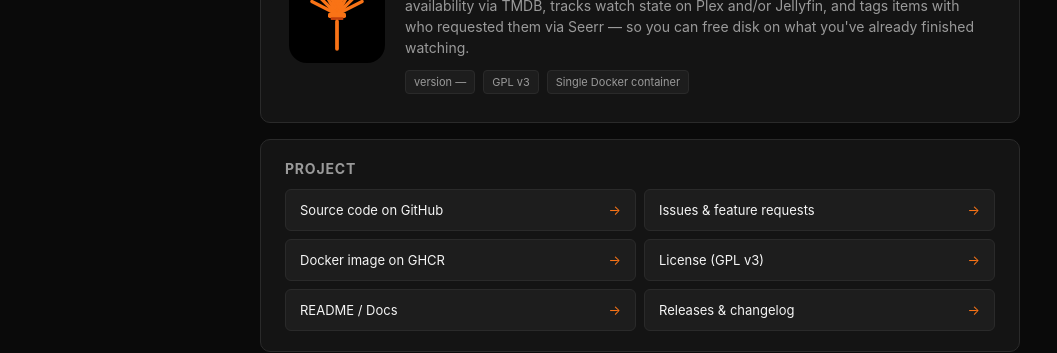
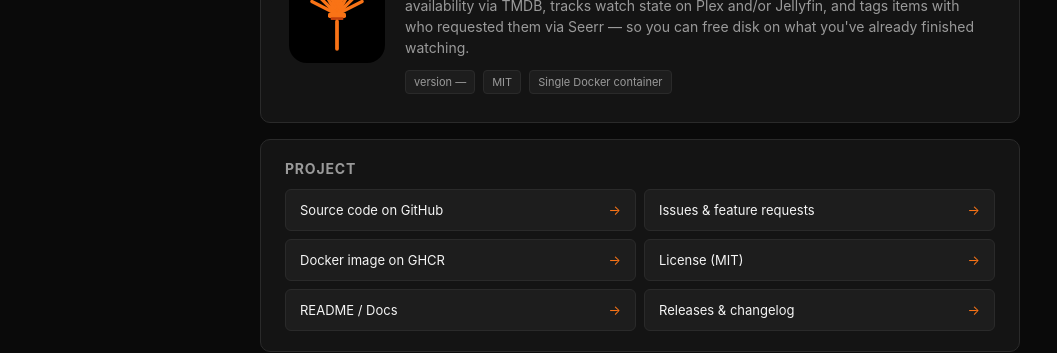
Before and after one commit to NickyM/Housekeeperr, a plain HTML site: page static/about.html in a window 1280 px wide. Shown: the part 166-519 px from the top of the page, without its empty margins (0-1057 px from the left). Drawn offline with Linux system fonts and the light colour scheme; no server answers.

Commit message:
Relicense from GPL v3 to MIT
- LICENSE replaced with canonical MIT text (copyright 2026 NickyM).
- README, Dockerfile OCI label, Actions workflow label, About page
  badge + link, and CLAUDE.md all updated to reflect MIT.

```diff
--- a/static/about.html
+++ b/static/about.html
@@ -64,7 +64,7 @@
           <p>Self-hosted media library cleanup. Scans your Radarr and Sonarr, checks streaming availability via TMDB, tracks watch state on Plex and/or Jellyfin, and tags items with who requested them via Seerr — so you can free disk on what you've already finished watching.</p>
           <div class="badges">
             <span class="badge" id="version-badge">version —</span>
-            <span class="badge">GPL v3</span>
+            <span class="badge">MIT</span>
             <span class="badge">Single Docker container</span>
           </div>
         </div>
@@ -83,7 +83,7 @@
             <span>Docker image on GHCR</span><span class="arrow">→</span>
           </a>
           <a href="https://github.com/NickyM/Housekeeperr/blob/main/LICENSE" target="_blank" rel="noopener">
-            <span>License (GPL v3)</span><span class="arrow">→</span>
+            <span>License (MIT)</span><span class="arrow">→</span>
           </a>
           <a href="https://github.com/NickyM/Housekeeperr/blob/main/README.md" target="_blank" rel="noopener">
             <span>README / Docs</span><span class="arrow">→</span>
```
Also changed, not shown: 5 other files.
